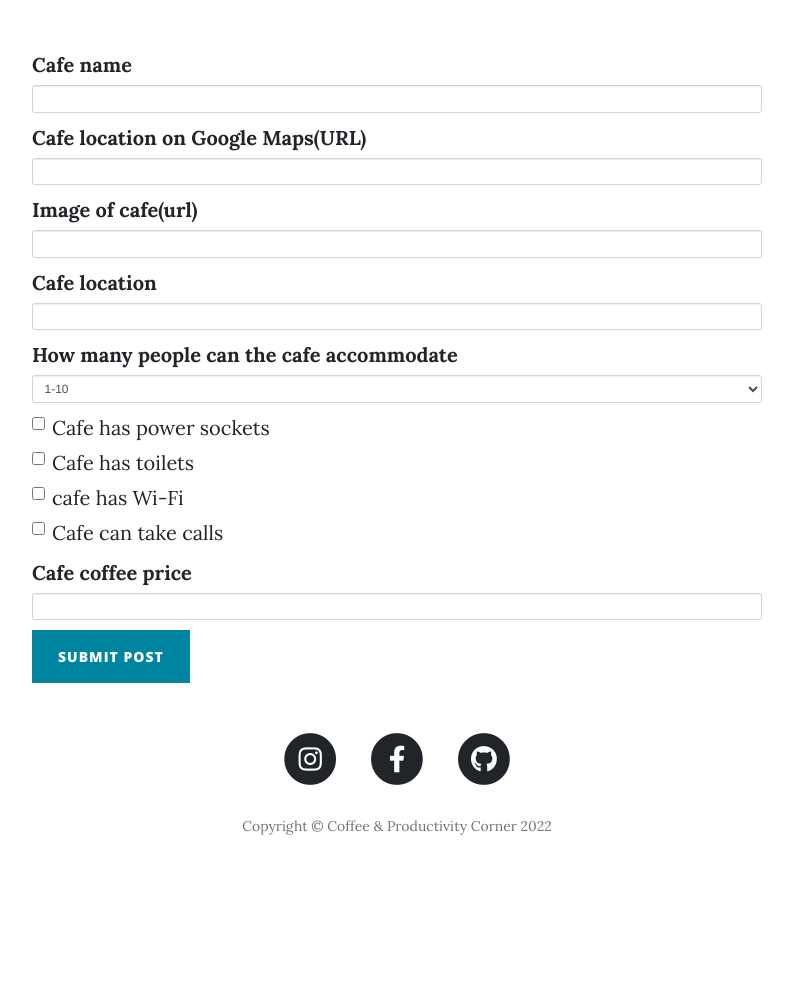
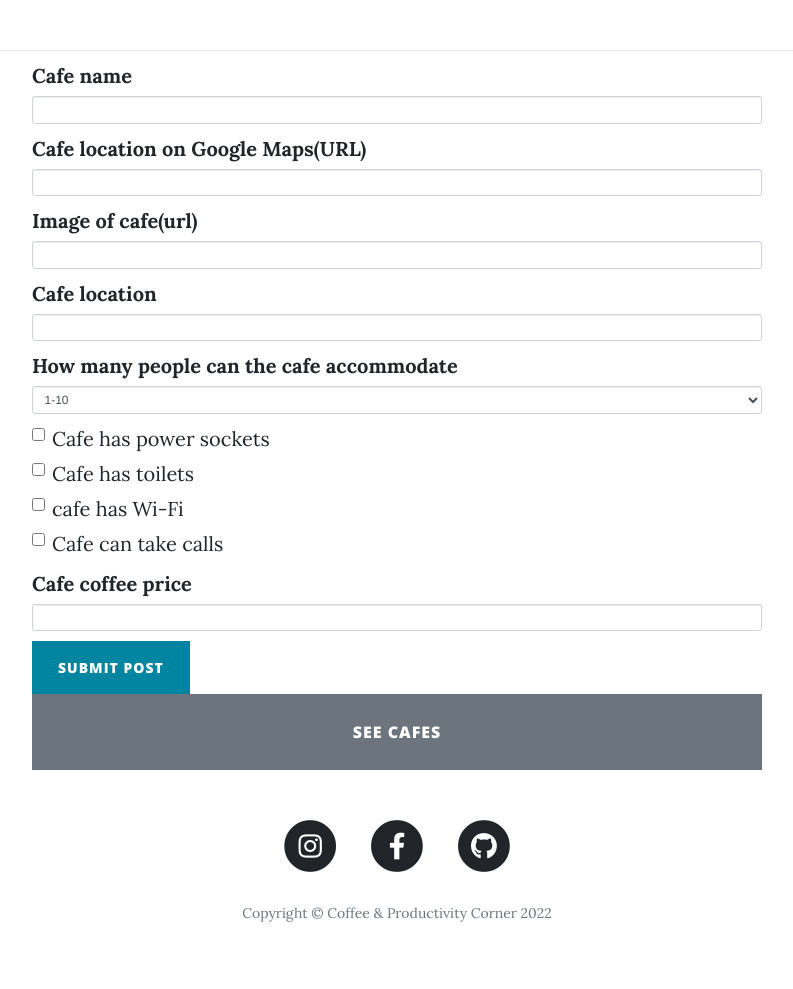
Before and after one commit to Trojantazz/pro-work-coffee-website, a Flask app: page /add in a window 1280 px wide. Shown: the part 753-1742 px from the top of the page, without its empty margins (243-1036 px from the left). Before the commit the page ends 1588 px from the top, so only its background shows below. Run offline with Flask 2, Linux system fonts and the light colour scheme; a user stored in the database is signed in; some libraries are stand-ins or nearby versions.

Commit message:
add cafes btn 'add'

```diff
--- a/templates/add_cafe.html
+++ b/templates/add_cafe.html
@@ -18,7 +18,7 @@
         </div>
     </div>
 </header>
-
+<hr>
 <div class="container">
     <div class="row">
         <div class="col-lg-8 col-md-10 mx-auto">
@@ -28,5 +28,14 @@
         </div>
     </div>
 </div>
+<div class="container">
+    <div class="row">
+        <div class="col-lg-8 col-md-10 mx-auto">
+
+             <a href="{{ url_for('show_cafes') }}"><button type="button" class="btn btn-secondary btn-lg btn-block ">See Cafes</button></a>
+
+        </div>
+    </div>
+</div>
 {% include "footer.html" %}
 {% endblock %}
```
